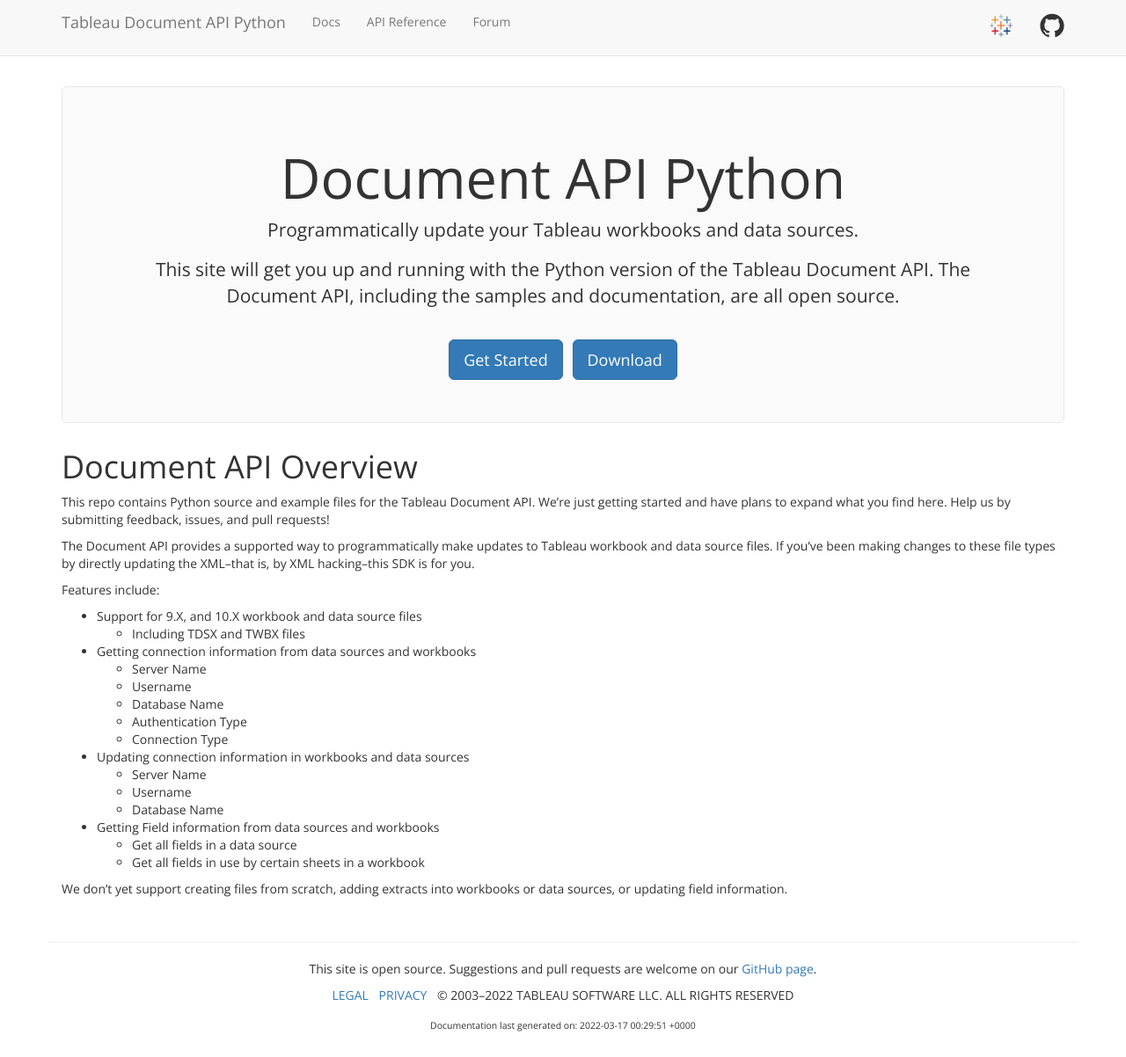
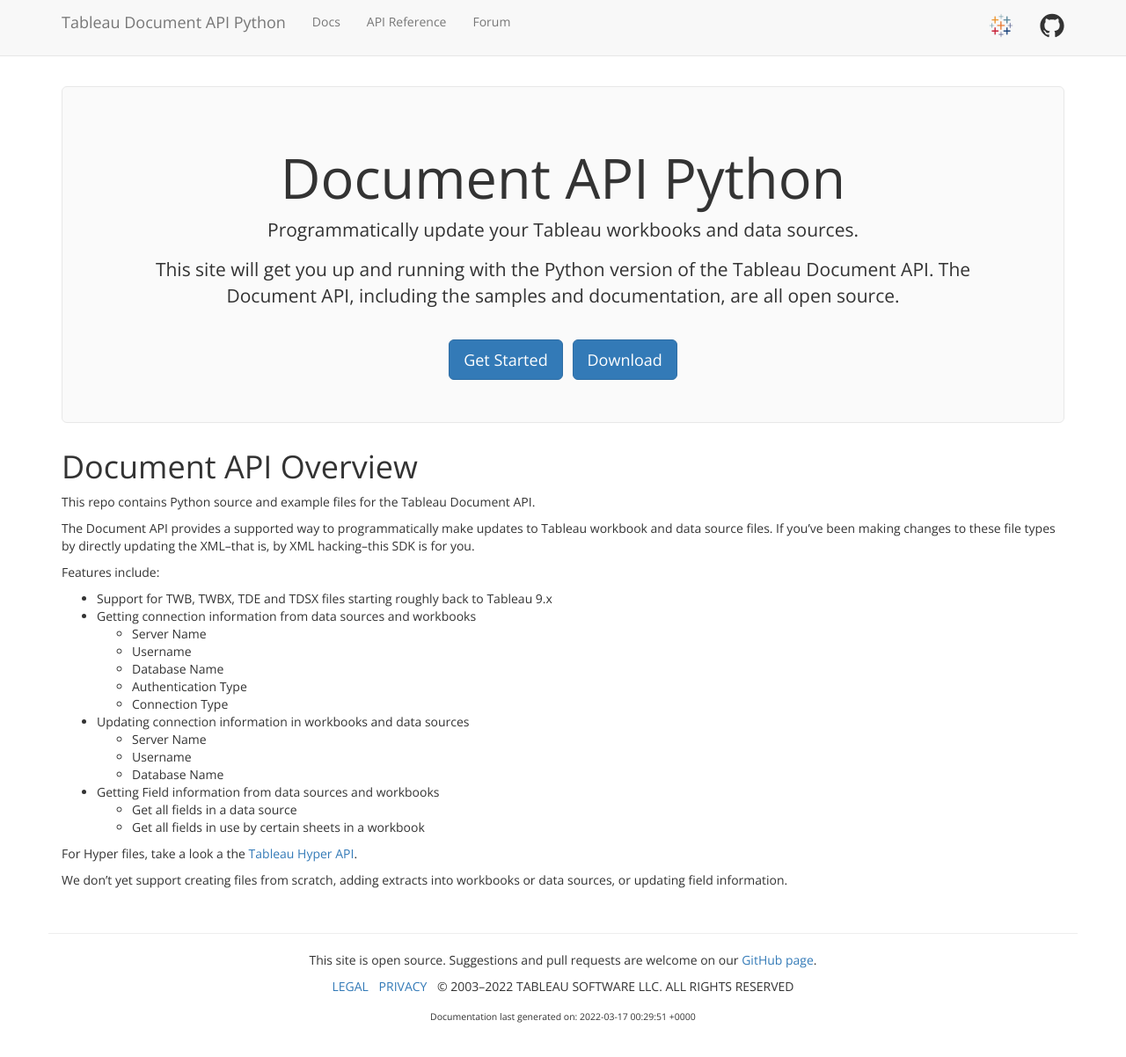
Before and after one commit to tableau/document-api-python, a Jekyll site: the page built from docs/index.md, in a window 1280 px wide and 1202 px high. Shown: the whole window at 88% size. Built offline with Jekyll 4.4.1, drawn with Linux system fonts in a browser that asks for light colours; nearby versions of some CDN libraries.

Commit message:
Modernize the language around supported Tableau versions

```diff
--- a/docs/index.md
+++ b/docs/index.md
@@ -11,14 +11,13 @@
 </header>
 
 # Document API Overview
-This repo contains Python source and example files for the Tableau Document API. We're just getting started and have plans to expand what you find here. Help us by submitting feedback, issues, and pull requests!
+This repo contains Python source and example files for the Tableau Document API.
 
 The Document API provides a supported way to programmatically make updates to Tableau workbook and data source files. If you've been making changes to these file types by directly updating the XML--that is, by XML hacking--this SDK is for you.
 
 Features include:
 
-- Support for 9.X, and 10.X workbook and data source files
-    - Including TDSX and TWBX files
+- Support for TWB, TWBX, TDE and TDSX files starting roughly back to Tableau 9.x
 - Getting connection information from data sources and workbooks
     - Server Name
     - Username
@@ -33,4 +32,6 @@
     - Get all fields in a data source
     - Get all fields in use by certain sheets in a workbook
 
+For Hyper files, take a look a the [Tableau Hyper API](https://help.tableau.com/current/api/hyper_api/en-us/index.html).
+
 We don't yet support creating files from scratch, adding extracts into workbooks or data sources, or updating field information.
```
Also changed, not shown: README.md.
